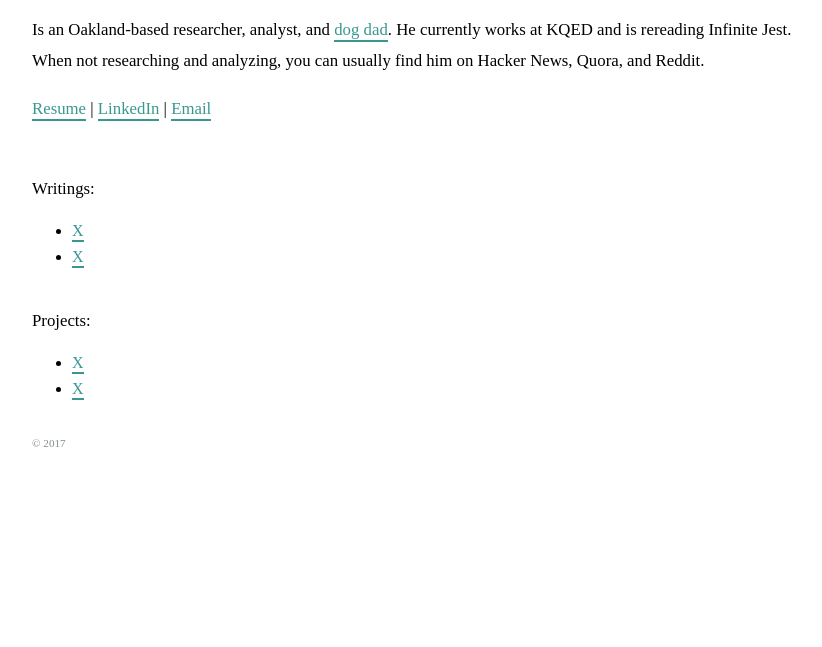
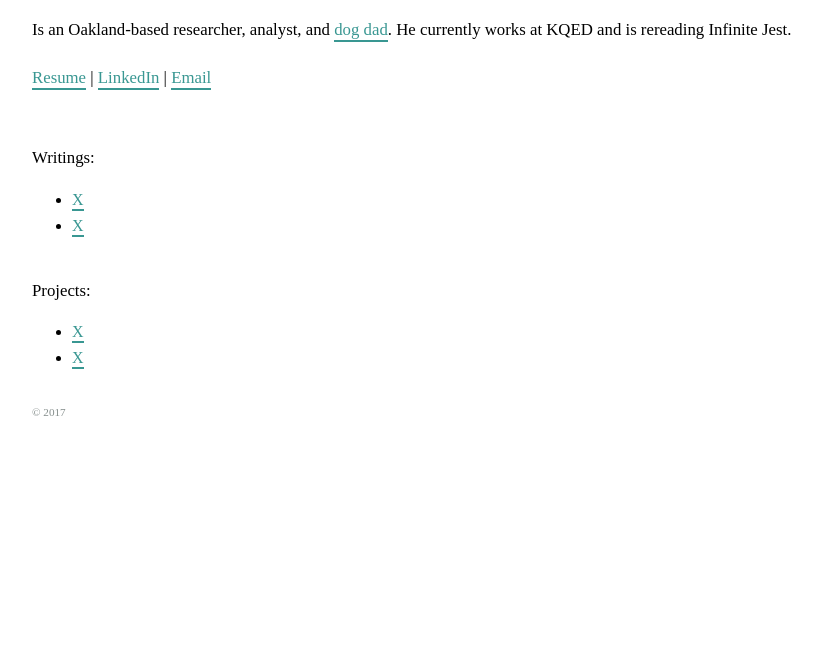
Before and after one commit to antholee0/anthonyztlee.github.io, a plain HTML site: page index.html in a window 1280 px wide. Shown: the part 153-800 px from the top of the page, without its empty margins (224-1046 px from the left). Drawn offline with Linux system fonts and the light colour scheme; a web font is replaced by a local one.

Commit message:
Update index.html

```diff
--- a/index.html
+++ b/index.html
@@ -18,7 +18,7 @@
 	<div id="container">
 		<div class="row">
 			<h1>Anthony Lee</h1>
-			<p>Is an Oakland-based researcher, analyst, and <a href="img/bork.jpg">dog dad</a>. He currently works at KQED and is rereading Infinite Jest. When not researching and analyzing, you can usually find him on Hacker News, Quora, and Reddit.</p>
+			<p>Is an Oakland-based researcher, analyst, and <a href="img/bork.jpg">dog dad</a>. He currently works at KQED and is rereading Infinite Jest.</p>
 			<p><a href="#">Resume</a> | <a href="https://www.linkedin.com/in/aztlee/">LinkedIn</a> | <a href="mailto:anthonylee@berkeley.edu">Email</a></p>
 		</div>
 
```
